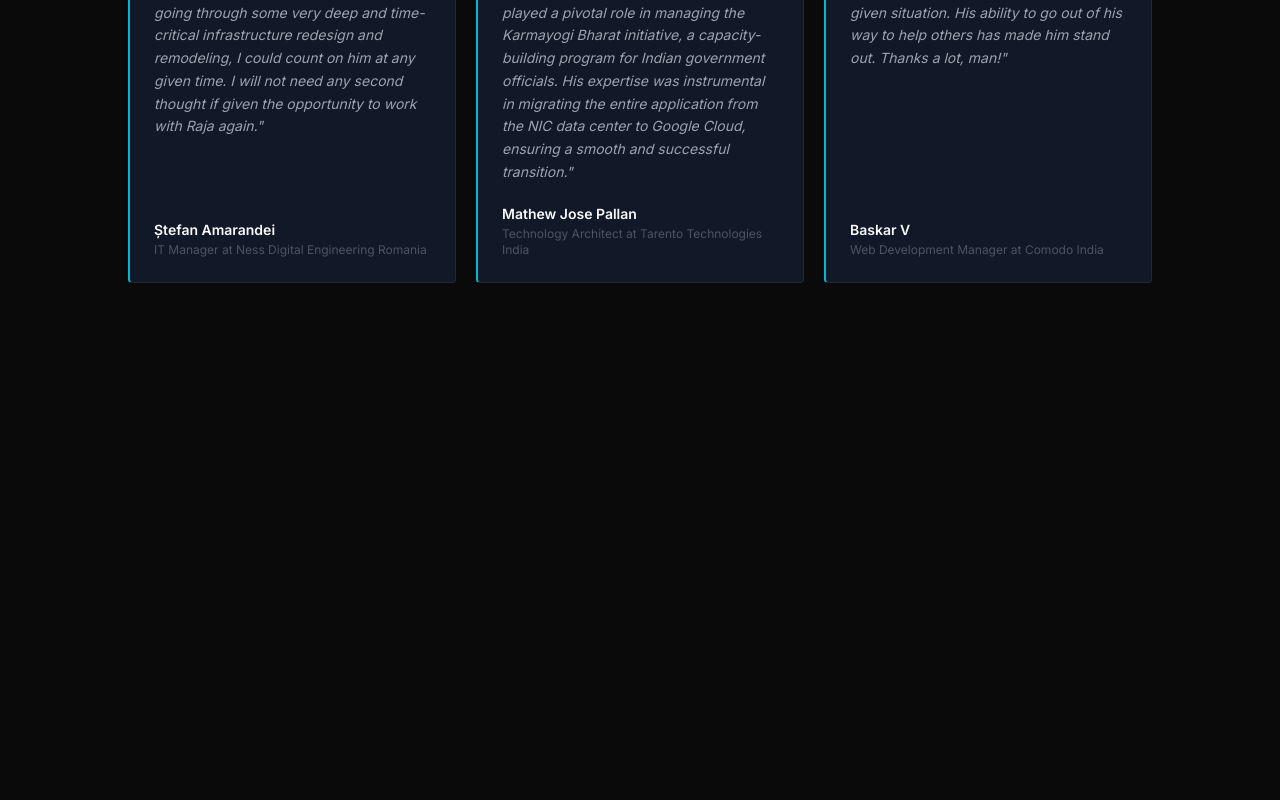
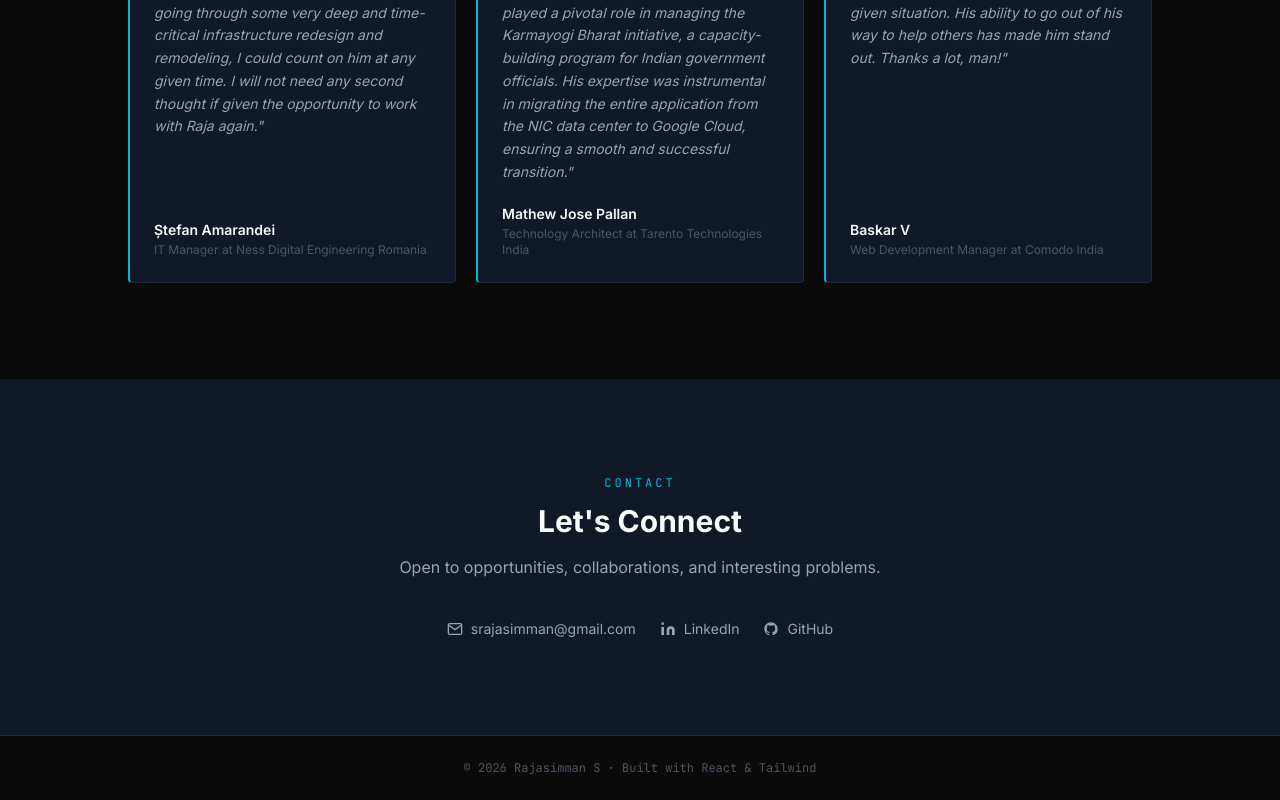
Before and after one commit to srajasimman/srajasimman.dev, a React (Vite) app: page / in a window 1280 px wide. Shown: the part 6008-6808 px from the top of the page. Before the commit the page ends 6387 px from the top, so only its background shows below. Built offline with nearby package versions, Linux system fonts and the light colour scheme.

Commit message:
feat: add Contact and Footer, complete full site assembly

```diff
--- a/src/App.jsx
+++ b/src/App.jsx
@@ -8,21 +8,25 @@ import Experience from './components/Experience.jsx'
 import Projects from './components/Projects.jsx'
 import Repos from './components/Repos.jsx'
 import References from './components/References.jsx'
+import Contact from './components/Contact.jsx'
+import Footer from './components/Footer.jsx'
 
 export default function App() {
-  const { basics } = resume
+  const { basics, work, skills, projects, references } = resume
   return (
     <div className="bg-surface text-primary font-sans">
       <Header name={basics.name} profiles={basics.profiles} />
       <main>
         <Hero basics={basics} />
         <About summary={basics.summary} />
-        <Skills skills={resume.skills} />
-        <Experience work={resume.work} />
-        <Projects projects={resume.projects} />
+        <Skills skills={skills} />
+        <Experience work={work} />
+        <Projects projects={projects} />
         <Repos repos={repos} />
-        <References references={resume.references} />
+        <References references={references} />
+        <Contact basics={basics} />
       </main>
+      <Footer />
     </div>
   )
 }
--- /dev/null
+++ b/src/components/Contact.jsx
@@ -0,0 +1,75 @@
+// Contact section: centered email + LinkedIn + GitHub links.
+// Props: basics (object with email, profiles)
+
+import { useIntersection } from '../hooks/useIntersection.js'
+
+export default function Contact({ basics }) {
+  const [ref, visible] = useIntersection()
+  const linkedin = basics.profiles.find(p => p.network === 'LinkedIn')
+  const github = basics.profiles.find(p => p.network === 'Github')
+
+  return (
+    <section
+      id="contact"
+      aria-label="Contact"
+      className="py-24 px-6 bg-surface2 text-center"
+    >
+      <div
+        ref={ref}
+        className={`max-w-xl mx-auto transition-all duration-700 ${visible ? 'opacity-100 translate-y-0' : 'opacity-0 translate-y-4'}`}
+      >
+        <p className="font-mono text-accent text-xs tracking-[0.25em] uppercase mb-3">
+          contact
+        </p>
+        <h2 className="text-3xl font-bold text-primary mb-4">
+          Let's Connect
+        </h2>
+        <p className="text-secondary text-base mb-10">
+          Open to opportunities, collaborations, and interesting problems.
+        </p>
+
+        <div className="flex flex-col sm:flex-row items-center justify-center gap-6">
+          <a
+            href={`mailto:${basics.email}`}
+            className="flex items-center gap-2 text-secondary hover:text-accent transition-colors text-sm"
+          >
+            <svg width="16" height="16" viewBox="0 0 24 24" fill="none" stroke="currentColor" strokeWidth="2" aria-hidden="true">
+              <path d="M4 4h16c1.1 0 2 .9 2 2v12c0 1.1-.9 2-2 2H4c-1.1 0-2-.9-2-2V6c0-1.1.9-2 2-2z" />
+              <polyline points="22,6 12,13 2,6" />
+            </svg>
+            {basics.email}
+          </a>
+
+          {linkedin && (
+            <a
+              href={linkedin.url}
+              target="_blank"
+              rel="noopener noreferrer"
+              className="flex items-center gap-2 text-secondary hover:text-accent transition-colors text-sm"
+            >
+              <svg width="16" height="16" viewBox="0 0 24 24" fill="currentColor" aria-hidden="true">
+                <path d="M16 8a6 6 0 016 6v7h-4v-7a2 2 0 00-2-2 2 2 0 00-2 2v7h-4v-7a6 6 0 016-6zM2 9h4v12H2z" />
+                <circle cx="4" cy="4" r="2" />
+              </svg>
+              LinkedIn
+            </a>
+          )}
+
+          {github && (
+            <a
+              href={github.url}
+              target="_blank"
+              rel="noopener noreferrer"
+              className="flex items-center gap-2 text-secondary hover:text-accent transition-colors text-sm"
+            >
+              <svg width="16" height="16" viewBox="0 0 24 24" fill="currentColor" aria-hidden="true">
+                <path d="M12 2C6.477 2 2 6.484 2 12.017c0 4.425 2.865 8.18 6.839 9.504.5.092.682-.217.682-.483 0-.237-.008-.868-.013-1.703-2.782.605-3.369-1.343-3.369-1.343-.454-1.158-1.11-1.466-1.11-1.466-.908-.62.069-.608.069-.608 1.003.07 1.531 1.032 1.531 1.032.892 1.53 2.341 1.088 2.91.832.092-.647.35-1.088.636-1.338-2.22-.253-4.555-1.113-4.555-4.951 0-1.093.39-1.988 1.029-2.688-.103-.253-.446-1.272.098-2.65 0 0 .84-.27 2.75 1.026A9.564 9.564 0 0112 6.844c.85.004 1.705.115 2.504.337 1.909-1.296 2.747-1.027 2.747-1.027.546 1.379.202 2.398.1 2.651.64.7 1.028 1.595 1.028 2.688 0 3.848-2.339 4.695-4.566 4.943.359.309.678.92.678 1.855 0 1.338-.012 2.419-.012 2.747 0 .268.18.58.688.482A10.019 10.019 0 0022 12.017C22 6.484 17.522 2 12 2z" />
+              </svg>
+              GitHub
+            </a>
+          )}
+        </div>
+      </div>
+    </section>
+  )
+}
--- /dev/null
+++ b/src/components/Footer.jsx
@@ -0,0 +1,11 @@
+// Single-line footer with copyright.
+
+export default function Footer() {
+  return (
+    <footer className="py-6 px-6 bg-surface border-t border-border text-center">
+      <p className="text-muted text-xs font-mono">
+        © 2026 Rajasimman S · Built with React &amp; Tailwind
+      </p>
+    </footer>
+  )
+}
```
